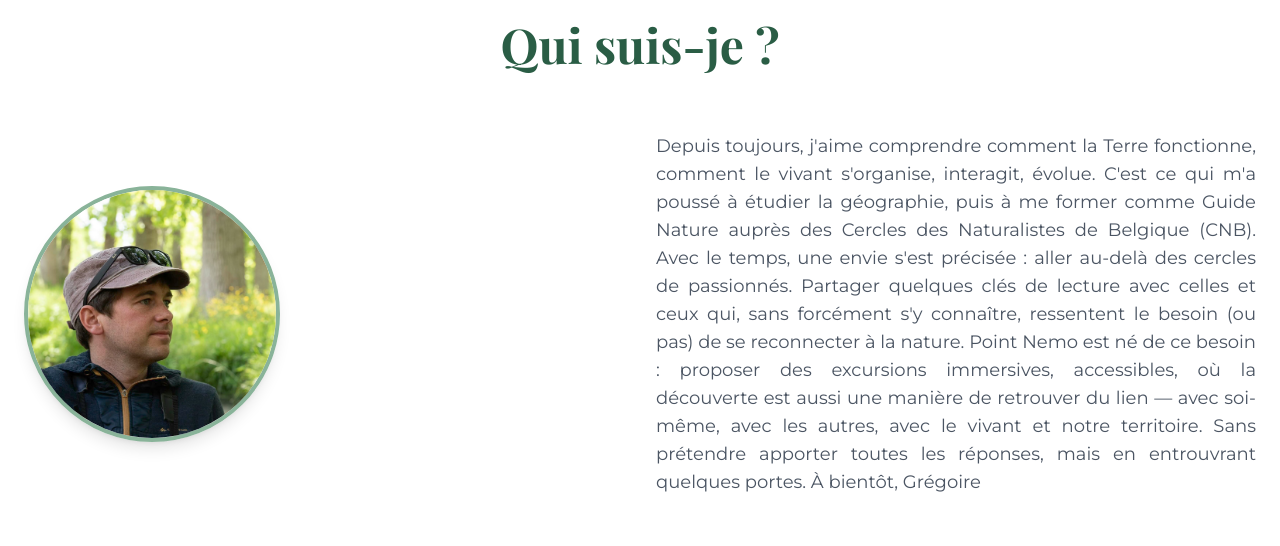
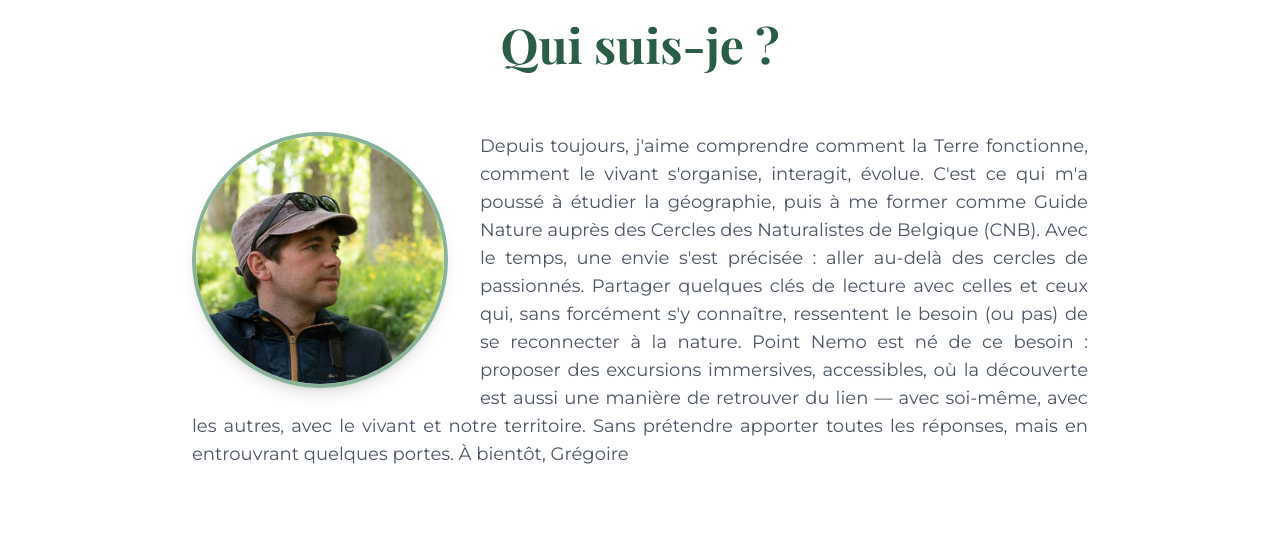
Before and after one commit to PointNemoBe/point-nemo-website, a React (Vite) app: page / in a window 1280 px wide. Shown: the part 1680-2226 px from the top of the page. Built offline with nearby package versions, Linux system fonts and the light colour scheme.

Commit message:
Refactor: Integrate image in AboutMeSection
Integrate the image within the text content in the "Qui suis-je?" section.

```diff
--- a/src/components/AboutMeSection.tsx
+++ b/src/components/AboutMeSection.tsx
@@ -8,8 +8,8 @@ const AboutMeSection = () => {
         <h2 className="section-title">Qui suis-je ?</h2>
       </div>
 
-      <div className="grid md:grid-cols-2 gap-8 items-center"> {/* Reduced gap from 12 to 8 */}
-        <div className="flex justify-center md:justify-start">
+      <div className="max-w-4xl mx-auto space-y-6">
+        <div className="float-left mr-8 mb-4">
           <div className="w-64 h-64 overflow-hidden rounded-full border-4 border-nemo-leaf shadow-lg">
             <AspectRatio ratio={1 / 1}>
               <img
@@ -21,7 +21,6 @@ const AboutMeSection = () => {
           </div>
         </div>
 
-        <div className="space-y-4">
         <p className="text-gray-600 text-lg text-justify font-normal">
           Depuis toujours, j'aime comprendre comment la Terre fonctionne, comment le vivant s'organise, interagit, évolue.
 
@@ -38,7 +37,6 @@ const AboutMeSection = () => {
           Grégoire
         </p>
       </div>
-      </div>
     </section>
   );
 };
```
Lines whose indentation alone changed are shown as unchanged.
